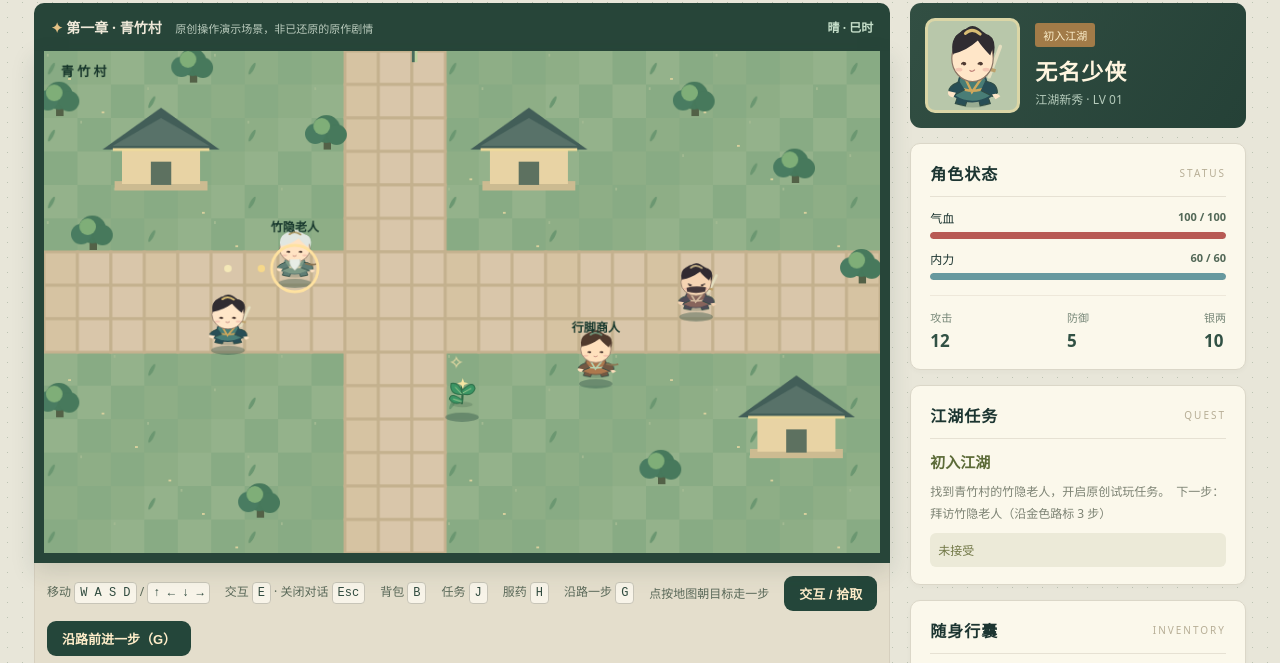
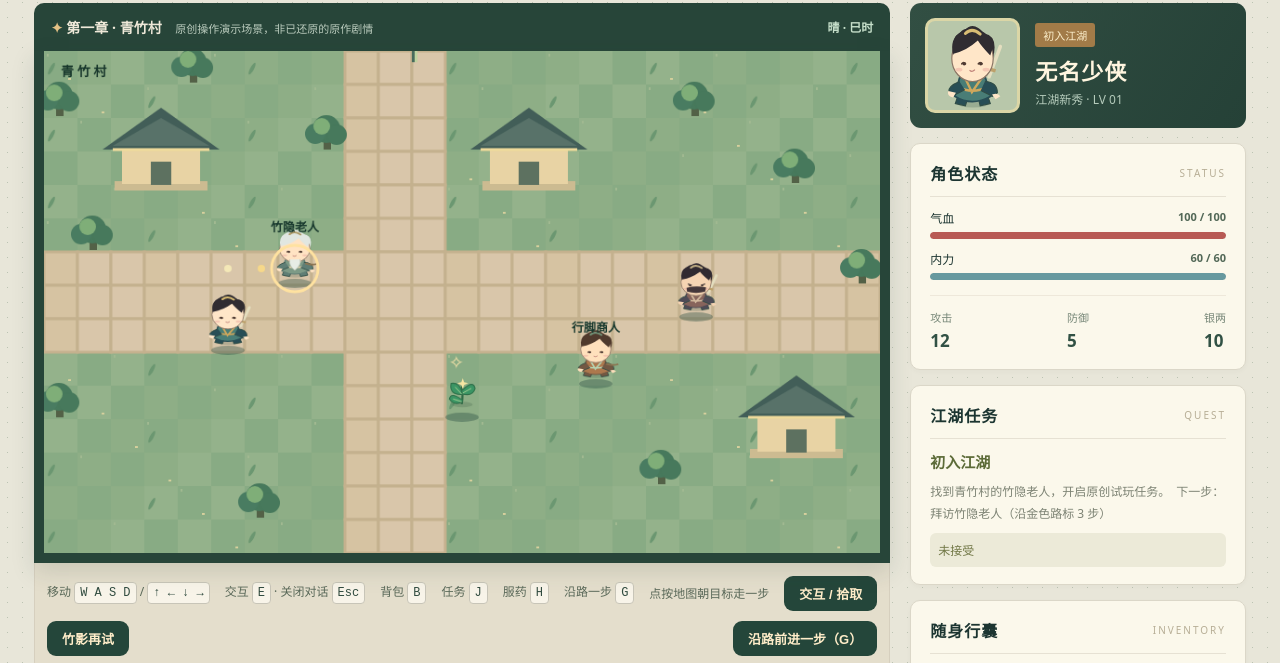
Before and after one commit to mjw3177109/newjingyong2, a website with bundled scripts: page index.html in a window 1280 px wide. Shown: the part 110-773 px from the top of the page. Built offline with nearby package versions, Linux system fonts and the light colour scheme.

Commit message:
feat(demo): expose gated rematch control

```diff
--- a/index.html
+++ b/index.html
@@ -17,7 +17,7 @@
       <section class="game-area" aria-label="游戏场景">
         <div class="scene-heading"><div><span class="gold-dot">✦</span> 第一章 · 青竹村 <span class="subtitle">原创操作演示场景，非已还原的原作剧情</span></div><span class="map-label">晴 · 巳时</span></div>
         <div class="canvas-frame"><canvas id="game" width="900" height="540" aria-label="使用方向键或点按地图移动，每次前进一步；靠近人物按 E 交互"></canvas><div id="dialog" class="dialog hidden" role="status"></div><div id="combat" class="combat hidden"><h2>竹林试炼</h2><p id="combat-info"></p><div class="combat-actions"><button id="attack">出招（1）</button><button id="guard">防御（2）</button><button id="drink">服药（3）</button><button id="flee">撤退（4）</button></div></div><div class="toast hidden" id="toast"></div></div>
-        <div class="control-strip"><span>移动 <kbd>W A S D</kbd> / <kbd>↑ ← ↓ →</kbd></span><span>交互 <kbd>E</kbd> · 关闭对话 <kbd>Esc</kbd></span><span>背包 <kbd>B</kbd></span><span>任务 <kbd>J</kbd></span><span>服药 <kbd>H</kbd></span><span>沿路一步 <kbd>G</kbd></span><span>点按地图朝目标走一步</span><button id="interact">交互 / 拾取</button><button id="step-route" aria-label="沿任务路线前进一步">沿路前进一步（G）</button></div>
+        <div class="control-strip"><span>移动 <kbd>W A S D</kbd> / <kbd>↑ ← ↓ →</kbd></span><span>交互 <kbd>E</kbd> · 关闭对话 <kbd>Esc</kbd></span><span>背包 <kbd>B</kbd></span><span>任务 <kbd>J</kbd></span><span>服药 <kbd>H</kbd></span><span>沿路一步 <kbd>G</kbd></span><span>点按地图朝目标走一步</span><button id="interact">交互 / 拾取</button><button id="rematch" disabled title="原创试玩：任务完成后靠近竹隐老人，重复挑战不发奖励">竹影再试</button><button id="step-route" aria-label="沿任务路线前进一步">沿路前进一步（G）</button></div>
         <div class="mobile-pad" aria-label="触屏操作"><div></div><button data-direction="up" aria-label="向上">▲</button><div></div><button data-direction="left" aria-label="向左">◀</button><button data-direction="down" aria-label="向下">▼</button><button data-direction="right" aria-label="向右">▶</button></div>
       </section>
       <aside class="sidebar">
```
